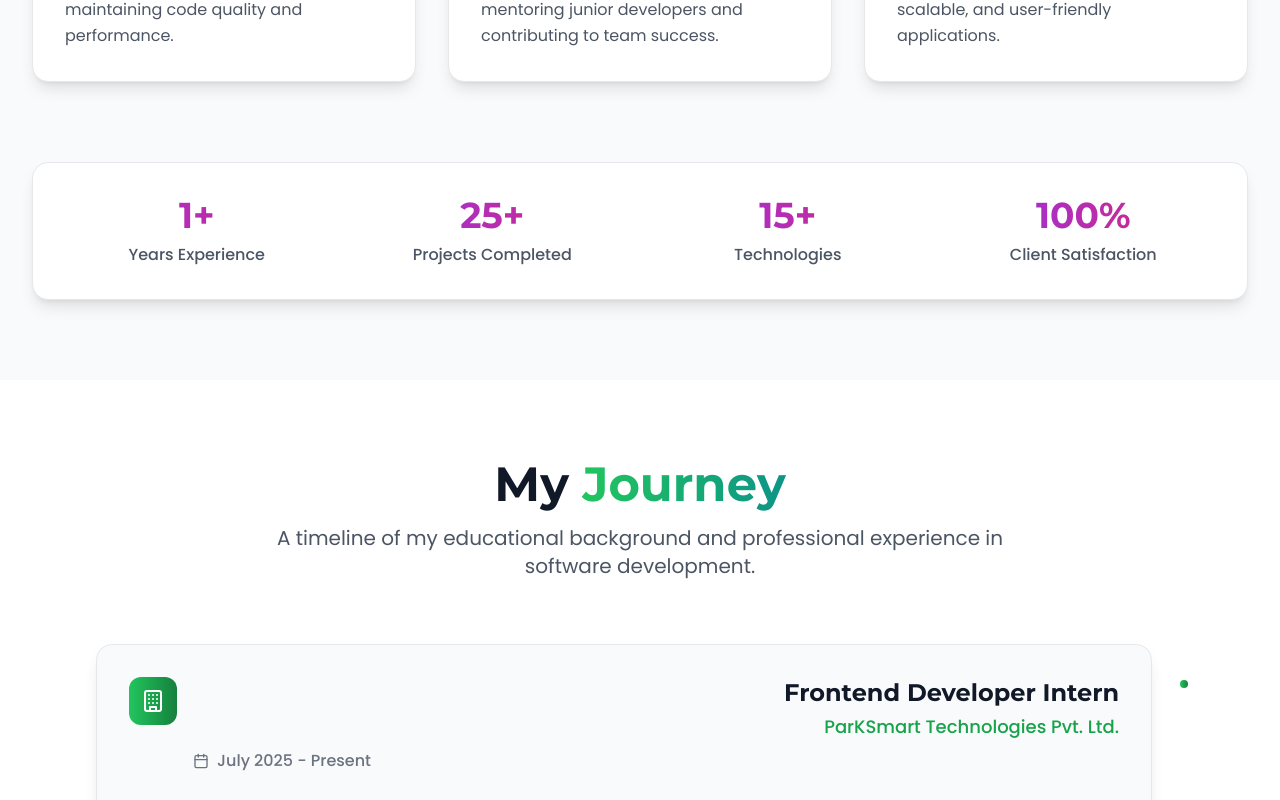
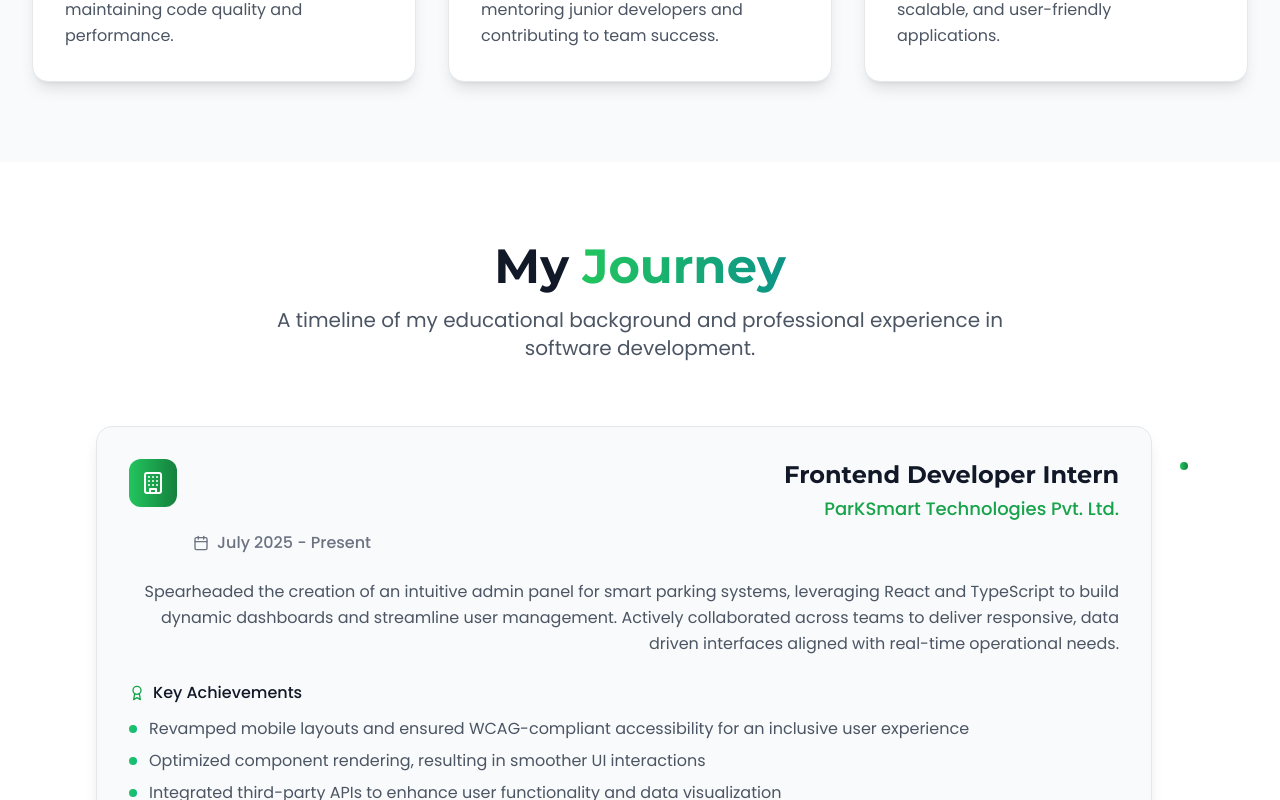
Before and after one commit to devteotia1511/DT.PORTFOLIO, a React (Vite) app: page / in a window 1280 px wide. Shown: the part 1666-2466 px from the top of the page. Built offline with nearby package versions, Linux system fonts and the light colour scheme.

Commit message:
About section updated

```diff
--- a/src/components/About.tsx
+++ b/src/components/About.tsx
@@ -118,36 +118,6 @@ const About: React.FC = () => {
           })}
         </motion.div>
 
-        {/* Stats Section */}
-        <motion.div
-          initial={{ opacity: 0, y: 30 }}
-          whileInView={{ opacity: 1, y: 0 }}
-          viewport={{ once: true }}
-          transition={{ duration: 0.6, delay: 0.4 }}
-          className="mt-20 bg-white dark:bg-gray-800 rounded-2xl p-8 shadow-lg border border-gray-200 dark:border-gray-700"
-        >
-          <div className="grid grid-cols-2 md:grid-cols-4 gap-8 text-center">
-            {[
-              { number: "1+", label: "Years Experience" },
-              { number: "25+", label: "Projects Completed" },
-              { number: "15+", label: "Technologies" },
-              { number: "100%", label: "Client Satisfaction" }
-            ].map((stat, index) => (
-              <motion.div
-                key={index}
-                whileHover={{ scale: 1.05 }}
-                className="group"
-              >
-                <div className="text-3xl sm:text-4xl font-bold bg-gradient-to-r from-purple-600 to-pink-600 bg-clip-text text-transparent mb-2 font-montserrat">
-                  {stat.number}
-                </div>
-                <div className="text-gray-600 dark:text-gray-300 font-medium">
-                  {stat.label}
-                </div>
-              </motion.div>
-            ))}
-          </div>
-        </motion.div>
       </div>
     </section>
   );
```
